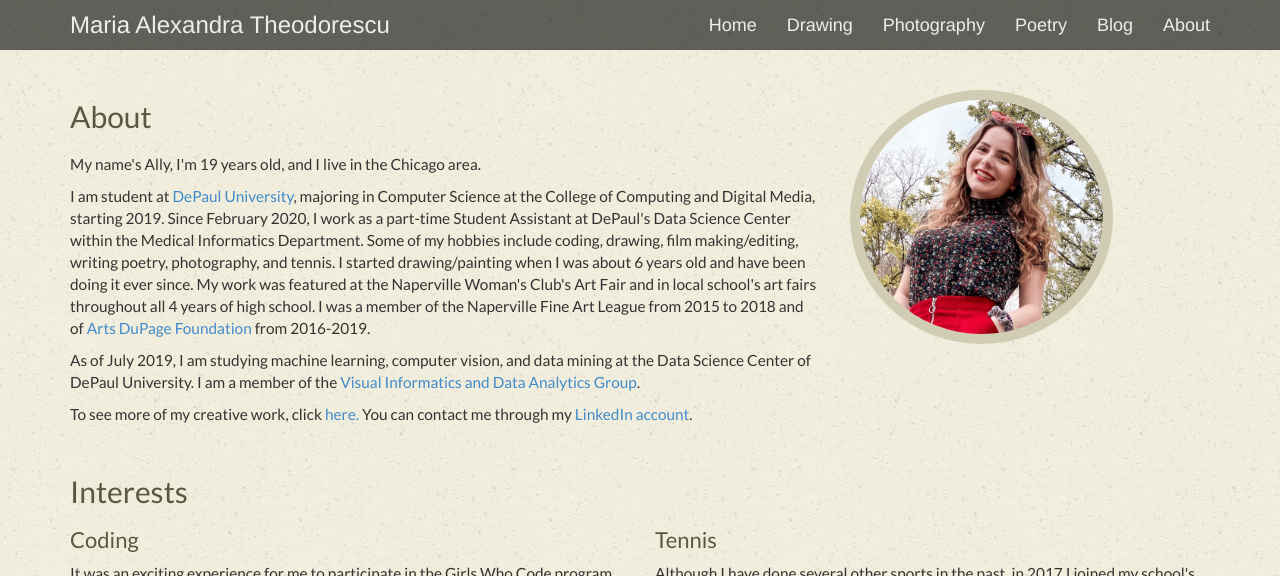
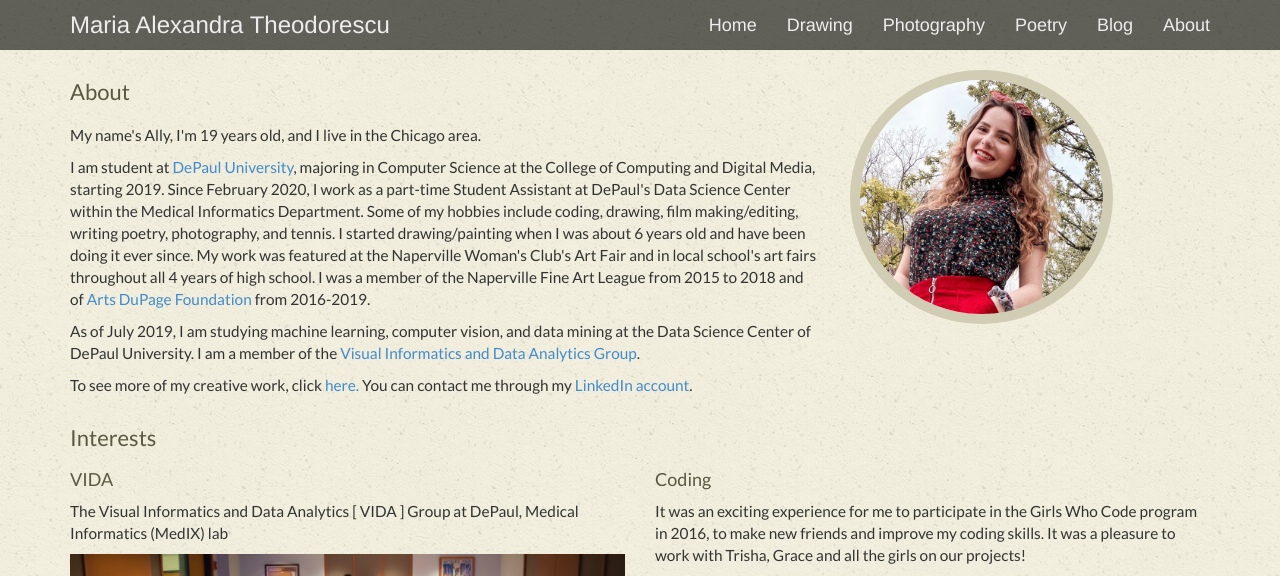
Before and after one commit to allyth/allyth, a Jekyll site: the page built from about.html, in a window 1280 px wide and 1400 px high. Shown: the top 576 px of the window. Built offline with Jekyll 4.4.1, drawn with Linux system fonts in a browser that asks for light colours; some web fonts are replaced; some of the changed text lies outside the part shown; grey boxes are pictures that could not be loaded.

Commit message:
Change about

```diff
--- a/about.html
+++ b/about.html
@@ -4,9 +4,9 @@ title: About
 ---
 
 <div class="container about">
-    <div class="row" style="padding: 20px 0px;">
+    <div class="row">
         <div class="col-md-8">
-            <h2>About</h2>
+            <h3>About</h3>
 
             <div style="padding: 10px 0px;">
                 <p>My name's Ally, I'm 19 years old, and I live in the Chicago area. <p> I am student at <a href="https://www.cdm.depaul.edu/Pages/default.aspx">DePaul University</a>, majoring in Computer Science at the College of Computing and Digital Media, starting 2019.
@@ -28,64 +28,44 @@ title: About
 
     <div class="row">
         <div class="col-md-12">
-            <h2>Interests</h2>
+            <h3>Interests</h3>
         </div>
     </div>
 
     <div class="row">
         <div class="col-md-6">
-            <h3>Coding</h3>
+            <h4>VIDA</h4>
+
+            <p>The Visual Informatics and Data Analytics [ VIDA ] Group at DePaul, Medical Informatics (MedIX) lab</p>
+            <a href="http://facweb.cs.depaul.edu/research/vc/">
+                <img class="img img-responsive" src="/img/site/medix.jpg" />
+            </a>
+        </div>
+
+        <div class="col-md-6">
+            <h4>Coding</h4>
             <p>It was an exciting experience for me to participate in the Girls Who Code program in 2016, to make new friends and improve my coding skills. It was a pleasure to work with Trisha, Grace and all the girls on our projects!</p>
             <div class="videoWrapper-16-9">
                 <iframe width="560" height="315" src="https://www.youtube.com/embed/YyM1HJ1Gm7U?rel=0" frameborder="0" allowfullscreen></iframe>
             </div>
-            <br>
-            <!-- <h3>Modeling</h3>
-            <div class="carousel-container">
-                <div class="carousel">
-                    <div style="background-image: url(/img/modeling/modeling01.jpg)" class="carousel-item"></div>
-                    <div style="background-image: url(/img/modeling/modeling02.jpg)" class="carousel-item"></div>
-                    <div style="background-image: url(/img/modeling/modeling03.jpg)" class="carousel-item"></div>
-                    <div style="background-image: url(/img/modeling/modeling04.jpg)" class="carousel-item"></div>
-                    <div style="background-image: url(/img/modeling/modeling05.jpg)" class="carousel-item"></div>
-                    <div style="background-image: url(/img/modeling/modeling06.jpg)" class="carousel-item"></div>
-                    <div style="background-image: url(/img/modeling/modeling07.jpg)" class="carousel-item"></div>
-                    <div style="background-image: url(/img/modeling/modeling08.jpg)" class="carousel-item"></div>
-                    <div style="background-image: url(/img/modeling/modeling09.jpg)" class="carousel-item"></div>
-                    <div style="background-image: url(/img/modeling/modeling10.jpg)" class="carousel-item"></div>
-                    <div style="background-image: url(/img/modeling/modeling12.jpg)" class="carousel-item"></div>
-                    <div style="background-image: url(/img/modeling/modeling13.jpg)" class="carousel-item"></div>
-                    <div style="background-image: url(/img/modeling/modeling14.jpg)" class="carousel-item"></div>
-                    <div style="background-image: url(/img/modeling/modeling15.jpg)" class="carousel-item"></div>
-                    <div style="background-image: url(/img/modeling/modeling16.jpg)" class="carousel-item"></div>
-                    <div style="background-image: url(/img/modeling/modeling17.jpg)" class="carousel-item"></div>
-                    <div style="background-image: url(/img/modeling/modeling18.jpg)" class="carousel-item"></div>
-                    <div style="background-image: url(/img/modeling/modeling19.jpg)" class="carousel-item"></div>
-                    <div style="background-image: url(/img/modeling/modeling20.jpg)" class="carousel-item"></div>
-                    <div style="background-image: url(/img/modeling/modeling21.jpg)" class="carousel-item"></div>
-                    <div style="background-image: url(/img/modeling/modeling22.jpg)" class="carousel-item"></div>
-                    <div style="background-image: url(/img/modeling/modeling23.jpg)" class="carousel-item"></div>
-                    <div style="background-image: url(/img/modeling/modeling24.jpg)" class="carousel-item"></div>
-                    <div style="background-image: url(/img/modeling/modeling25.jpg)" class="carousel-item"></div>
-                    <div style="background-image: url(/img/modeling/modeling26.jpg)" class="carousel-item"></div>
-                    <div style="background-image: url(/img/modeling/modeling27.jpg)" class="carousel-item"></div>
-                    <div style="background-image: url(/img/modeling/modeling29.jpg)" class="carousel-item"></div>
-                    <div style="background-image: url(/img/modeling/modeling31.jpg)" class="carousel-item"></div>
-                    <div style="background-image: url(/img/modeling/modeling32.jpg)" class="carousel-item"></div>
-                    <div style="background-image: url(/img/modeling/modeling33.jpg)" class="carousel-item"></div>
-                    <div style="background-image: url(/img/modeling/modeling34.jpg)" class="carousel-item"></div>
-                    <div style="background-image: url(/img/modeling/modeling35.jpg)" class="carousel-item"></div>
-                </div> -->
-<!--
-                <div class="carousel-prev"><i class="fa fa-arrow-left" aria-hidden="true"></i></div>
-                <div class="carousel-next"><i class="fa fa-arrow-right" aria-hidden="true"></i></div>
+        </div>
+    </div>
+    <br>
+    <div class="row">
+        <div class="col-md-6">
+            <h4>Visual Media</h4>
+            <div class="row">
+                <div class="col-md-6">
+                    <img class="img img-responsive" src="/img/site/psedit.jpg" />
+                </div>
+                <div class="col-md-6">
+                    <img class="img img-responsive" src="/img/site/window.jpg" />
+                </div>
             </div>
-            <p>Credits: Dennis Zaremba, Marco Del Arca, Ryan Leshock and others.</p>
-             -->
         </div>
 
         <div class="col-md-6">
-            <h3>Tennis</h3>
+            <h4>Tennis</h4>
 
             <p>Although I have done several other sports in the past, in 2017 I joined my school's tennis team and am pursuing my interest in tennis at Five Star Tennis Center. In October, I won second place in 2nd singles at the DuPage Valley Conference.</p>
             <div class="row">
@@ -93,23 +73,10 @@ title: About
                     <img class="img img-responsive" src="/img/site/trophy.jpg" />
                     <br>
                 </div>
-
                 <div class="col-md-6">
                     <img class="img img-responsive" src="/img/site/ribbon.jpg" />
-
                 </div>
             </div>
-        </div>
-    </div>
-
-
-    <h3>Visual Media</h3>
-    <div class="row">
-        <div class="col-md-2">
-            <img class="img img-responsive" src="/img/site/psedit.jpg" />
-        </div>
-        <div class="col-md-2">
-            <img class="img img-responsive" src="/img/site/window.jpg" />
         </div>
     </div>
 
```
Also changed, not shown: img/site/medix.jpg (added).
